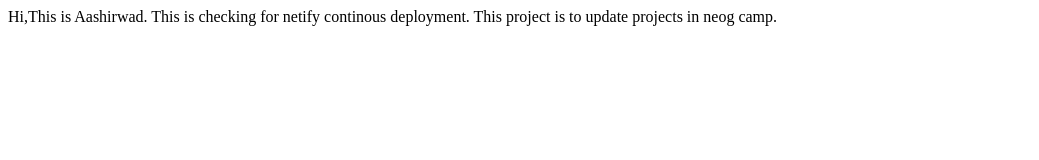
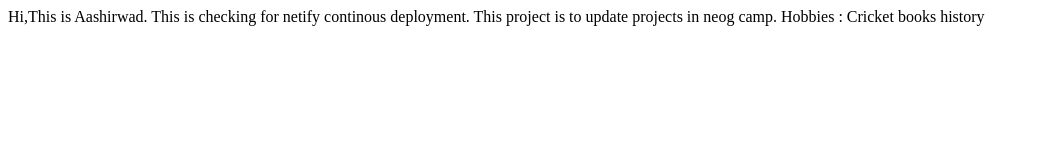
Before and after one commit to aashirwad01/aashirwad-site, a plain HTML site: page index.html in a window 1280 px wide. Shown: the whole page, without its empty margins (0-1039 px from the left). Drawn offline with Linux system fonts and the light colour scheme.

Commit message:
refactor:updated hobbies

```diff
--- a/index.html
+++ b/index.html
@@ -13,6 +13,10 @@
     This is checking for netify continous deployment.
 
     This project is to update projects in neog camp.
+    Hobbies :
+    Cricket
+    books
+    history
 </body>
 
 </html>
```
